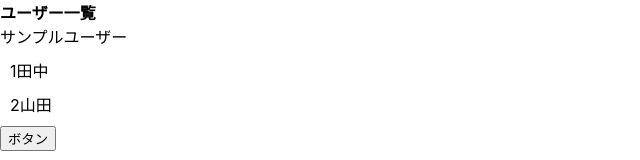
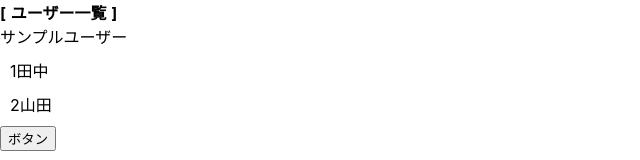
Before and after one commit to ymatsuo777/nuxtjs-school, a Nuxt app: page /sample in a window 1280 px wide. Shown: the top 160 px of the page, without its empty margins (0-640 px from the left). Built offline with nearby package versions, Linux system fonts and the light colour scheme.

Commit message:
サンプル修正

```diff
--- a/pages/sample/index.vue
+++ b/pages/sample/index.vue
@@ -1,7 +1,8 @@
 <template>
   <div>
     <div class="title">
-      ユーザー一覧
+      <!-- computed（算出プロパティ）の内容を表示 -->
+      {{ pageTitle }}
     </div>
     <!-- dataで定義した変数の内容を表示 -->
     {{ loginUser }}
@@ -39,11 +40,21 @@ export default {
       users: []
     }
   },
+  // 算出プロパティ
+  // 既存のデータに対して何らかの処理をした結果をデータとして返す
+  computed: {
+    pageTitle() {
+      return `[ ${this.$store.state.sample.pageTitle} ]`
+    }
+  },
   // ライフサイクルフック
   // https://jp.vuejs.org/v2/guide/instance.html#ライフサイクルダイアグラム
   // https://ja.nuxtjs.org/docs/2.x/concepts/nuxt-lifecycle/
   // created ･･･ インスタンスが生成された後にコードを実行
   created() {
+    // storeのsetPageTitleを呼び出し、ページタイトルを設定する
+    this.$store.commit('sample/setPageTitle', 'ユーザー一覧')
+
     this.loginUser = 'サンプルユーザー'
 
     this.users.push({
--- /dev/null
+++ b/store/sample.js
@@ -0,0 +1,37 @@
+export const state = () => ({
+  pageTitle: ''
+})
+
+// ミューテーション・・・ストアの状態を変更するために必要
+export const mutations = {
+  /**
+   * タイトル設定
+   * @param {object} state
+   * @param {string} title
+   */
+  setPageTitle(state, title) {
+    state.pageTitle = title
+  }
+}
+
+// アクション・・・非同期処理を含むことができ、非同期処理が成功したらミューテーションをコミットできる
+export const actions = {
+  /**
+   * タイトル取得
+   * @param {object} commit
+   * @returns {Promise}
+   */
+  getTitle({ commit }) {
+    return new Promise((resolve, reject) => {
+      this.$axios
+        .post('common/sample')
+        .then(response => {
+          commit('setPageTitle', response.data.title)
+          resolve()
+        })
+        .catch(error => {
+          reject(error)
+        })
+    })
+  }
+}
```
